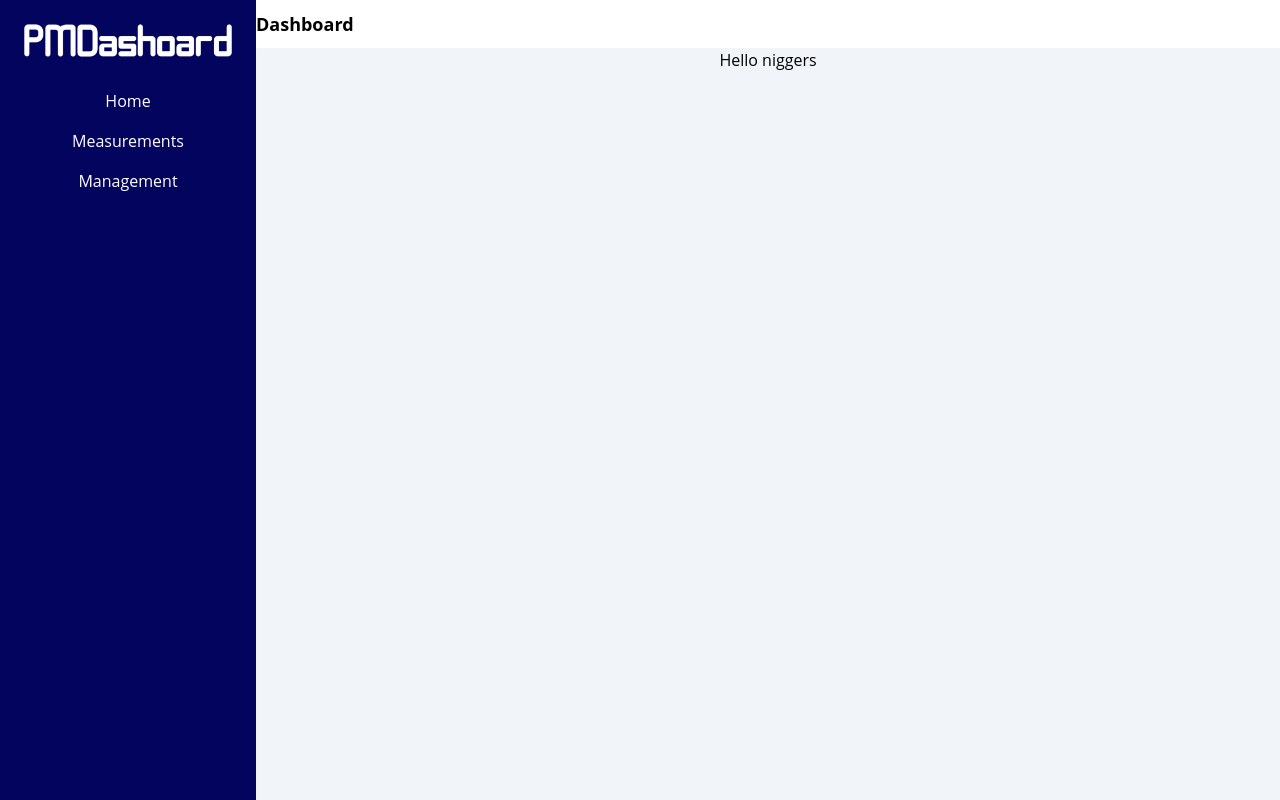
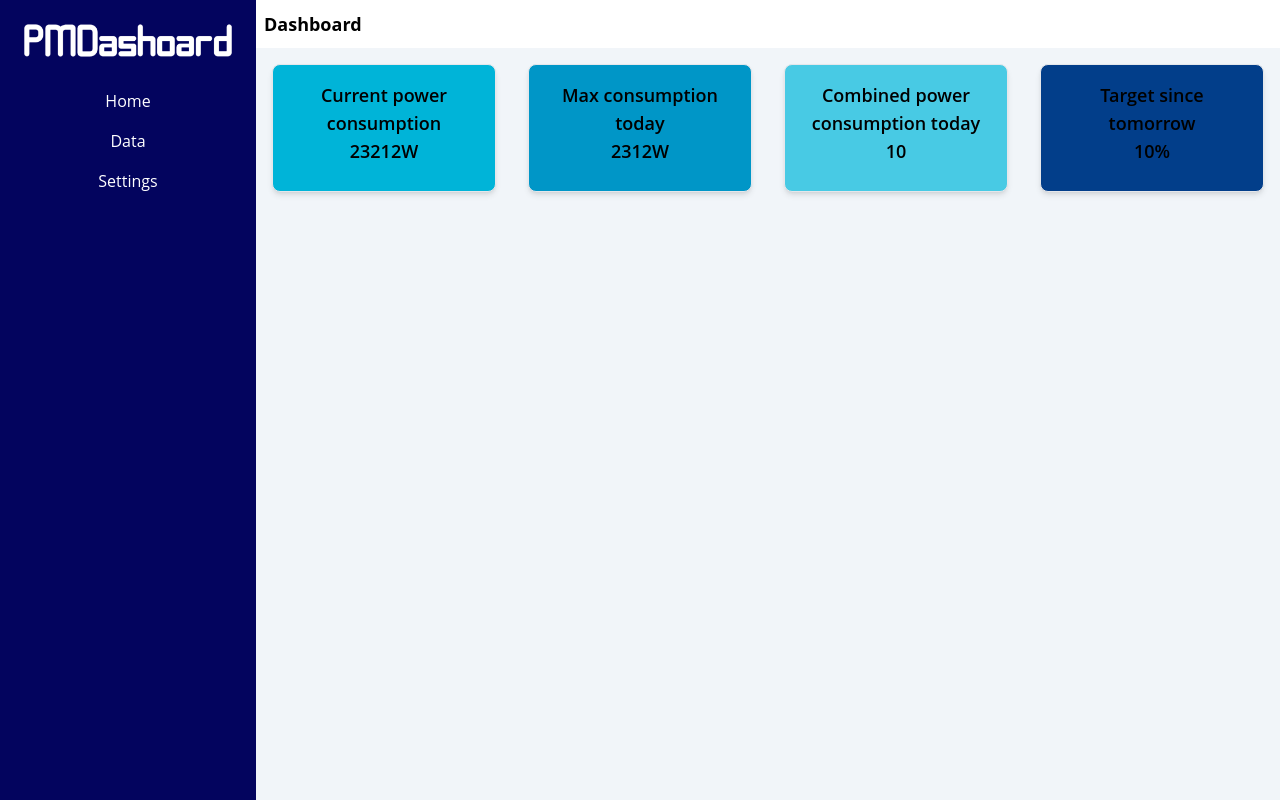
Before and after one commit to DominikSukar/PowerMeasurementDashboard, a React (Vite) app in the folder frontend/: page / in a window 1280 px wide. Built offline with nearby package versions, Linux system fonts and the light colour scheme.

Commit message:
More Home content, quickfixes

```diff
--- a/frontend/src/App.tsx
+++ b/frontend/src/App.tsx
@@ -3,7 +3,7 @@ import { BrowserRouter, Routes, Route } from 'react-router-dom'
 
 import Navbar from './components/Navbar'
 import Home from './pages/Home'
-import Management from './pages/Management'
+import Settings from './pages/Settings'
 import Header from './components/Header'
 import Measurements from './components/Measurements'
 
@@ -20,7 +20,7 @@ function App() {
             <Routes>
               <Route path="/" Component={Home}></Route>
               <Route path="/measurements" Component={Measurements}></Route>
-              <Route path="/management" Component={Management}></Route>
+              <Route path="/settings" Component={Settings}></Route>
             </Routes>
           </div>
         </div>
--- a/frontend/src/components/Header.tsx
+++ b/frontend/src/components/Header.tsx
@@ -3,7 +3,7 @@ import React from 'react'
 const Header = () => {
   return (
     <div className='fixed top-0 left-64 h-12 flex items-center'>
-        <div className='text-lg font-bold'>Dashboard</div>
+        <div className='text-lg font-bold m-2'>Dashboard</div>
     </div>
   )
 }
--- a/frontend/src/components/Measurements.tsx
+++ b/frontend/src/components/Measurements.tsx
@@ -15,52 +15,25 @@ interface PowerStation {
 const StationCard = ({powerStation, measurements}: {powerStation: string, measurements: Measurement}) => {
   return (
     <div className="border rounded-lg shadow-md p-4 m-4 bg-white">
-      <div className='font-bold'>{powerStation}</div>
+      <div className='font-semibold'>{powerStation}</div>
       <br></br>
+      <div className="grid grid-cols-2" style={{ gridAutoFlow: 'row' }}>
         {measurements.map((measurement, index) => (
-          <div key={index} className='flex justify-around'>
+          <button type="button" key={index} className='p-2 m-1 border rounded-lg flex items-center justify-between'>
             <div className='text-xs'>{measurement.circuit_id}</div>
             <div className='text-xs'>{measurement.measurement}W</div>
+          </button>
+        ))}
       </div>
-        ))}
     </div>
   )
 }
 
 const Measurements = () => {
-  const [data, setData] = useState<PowerStation>({
-    "Power station 1": [
-      {
-          "id": 60497,
-          "date": new Date(2024, 3, 18, 10, 0, 0),
-          "measurement": "5149",
-          "circuit_id": "Circuit 1"
-      },
-      {
-        "id": 60497,
-        "date": new Date(2024, 3, 18, 10, 0, 0),
-        "measurement": "5149",
-        "circuit_id": "Circuit 2"
-      },
-    ],
-  "Power station 2": [
-      {
-          "id": 60497,
-          "date": new Date(2024, 3, 18, 10, 0, 0),
-          "measurement": "3213",
-          "circuit_id": "Circuit 1"
-      },
-      {
-        "id": 60497,
-        "date": new Date(2024, 3, 18, 10, 0, 0),
-        "measurement": "42141",
-        "circuit_id": "Circuit 2"
-      },
-    ],
-
-  })
+  const [data, setData] = useState<PowerStation>([])
 
   useEffect(() => {
+    const interval = setInterval(() => {
       axios.get('http://localhost:8000/get_latest_data/')
       .then(function (response) {
         setData(response.data);
@@ -68,16 +41,15 @@ const Measurements = () => {
       .catch(function (error) {
         console.log(error);
       })
-    .finally(function () {
-      // always executed
-    });
+    }, 1000);
+    return () => clearInterval(interval);
+
   }, [])
 
 
   return (
     <div>
-      <div>Measurements</div>
-      <div className='grid grid-cols-6'>
+      <div className='grid grid-cols-5'>
         {Object.entries(data).map(([powerStation, measurements]) => (
             <StationCard powerStation={powerStation} measurements={measurements}></StationCard>
         ))}
--- a/frontend/src/components/Navbar.tsx
+++ b/frontend/src/components/Navbar.tsx
@@ -27,8 +27,8 @@ const Navbar = () => {
         <div className='flex flex-col'>
             <Logo></Logo>
             <Nav name={"Home"} currentPath={currentPath} changeCurrentPath={changeCurrentPath} path="/"></Nav>
-            <Nav name={"Measurements"} currentPath={currentPath} changeCurrentPath={changeCurrentPath} path="/measurements"></Nav>
-            <Nav name={"Management"} currentPath={currentPath} changeCurrentPath={changeCurrentPath} path="/management"></Nav>
+            <Nav name={"Data"} currentPath={currentPath} changeCurrentPath={changeCurrentPath} path="/measurements"></Nav>
+            <Nav name={"Settings"} currentPath={currentPath} changeCurrentPath={changeCurrentPath} path="/settings"></Nav>
         </div>
     </div>
   )
--- a/frontend/src/pages/Home.tsx
+++ b/frontend/src/pages/Home.tsx
@@ -1,9 +1,23 @@
 import React from 'react'
+
+const Card = ({bgColor, text, data}) => {
+  return (
+    <div className={`border rounded-lg shadow-md p-4 m-4 h-32 w-72 ${bgColor}`}>
+      <div className='text-lg font-semibold'>
+        <div>{text}</div>
+        <div>{data}</div>
+      </div>
+    </div>
+  )
+}
 
 const Home = () => {
   return (
-    <div>
-        Hello niggers
+    <div className="flex justify-around">
+        <Card bgColor='bg-5' text={"Current power consumption"} data={"23212W"}></Card>
+        <Card bgColor='bg-4'text={"Max consumption today"} data={"2312W"}></Card>
+        <Card bgColor='bg-6'text={"Combined power consumption today"} data={10}></Card>
+        <Card bgColor='bg-2'text={"Target since tomorrow"} data={"10%"}></Card>
     </div>
   )
 }
--- a/frontend/src/pages/Management.tsx
+++ /dev/null
@@ -1,9 +0,0 @@
-import React from 'react'
-
-const Management = () => {
-  return (
-    <div>Management</div>
-  )
-}
-
-export default Management
--- /dev/null
+++ b/frontend/src/pages/Settings.tsx
@@ -0,0 +1,13 @@
+import React from 'react'
+
+const Settings = () => {
+  return (
+    <div>
+      <div>Settings</div>
+      <div>Change checks frequency</div>
+      <div>Add/delete more connections to emulators</div>
+    </div>
+  )
+}
+
+export default Settings
```
Lines whose indentation alone changed are shown as unchanged.
